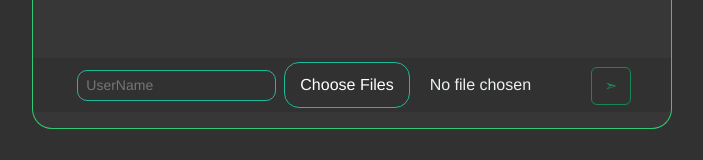
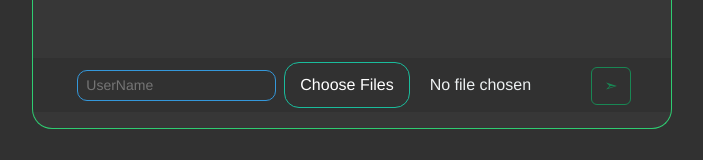
Before and after one commit to shabane/percival-front, a Vue app: page / in a window 1280 px wide. In both pictures the pointer is over the input "UserName". Shown: the part 319-479 px from the top of the page, without its empty margins (288-991 px from the left). Built offline with nearby package versions, Linux system fonts and the light colour scheme.

Commit message:
feat: change border color of username on user hover and remove outline

```diff
--- a/src/assets/style.css
+++ b/src/assets/style.css
@@ -31,3 +31,11 @@ input[type=file]::file-selector-button:hover {
     border: 1px solid #3498db;
     color: #af7ac5;
 }
+
+.username:hover {
+    border-color: #3498db;
+}
+
+.username:focus, .username:active {
+    outline: none;
+}
```
